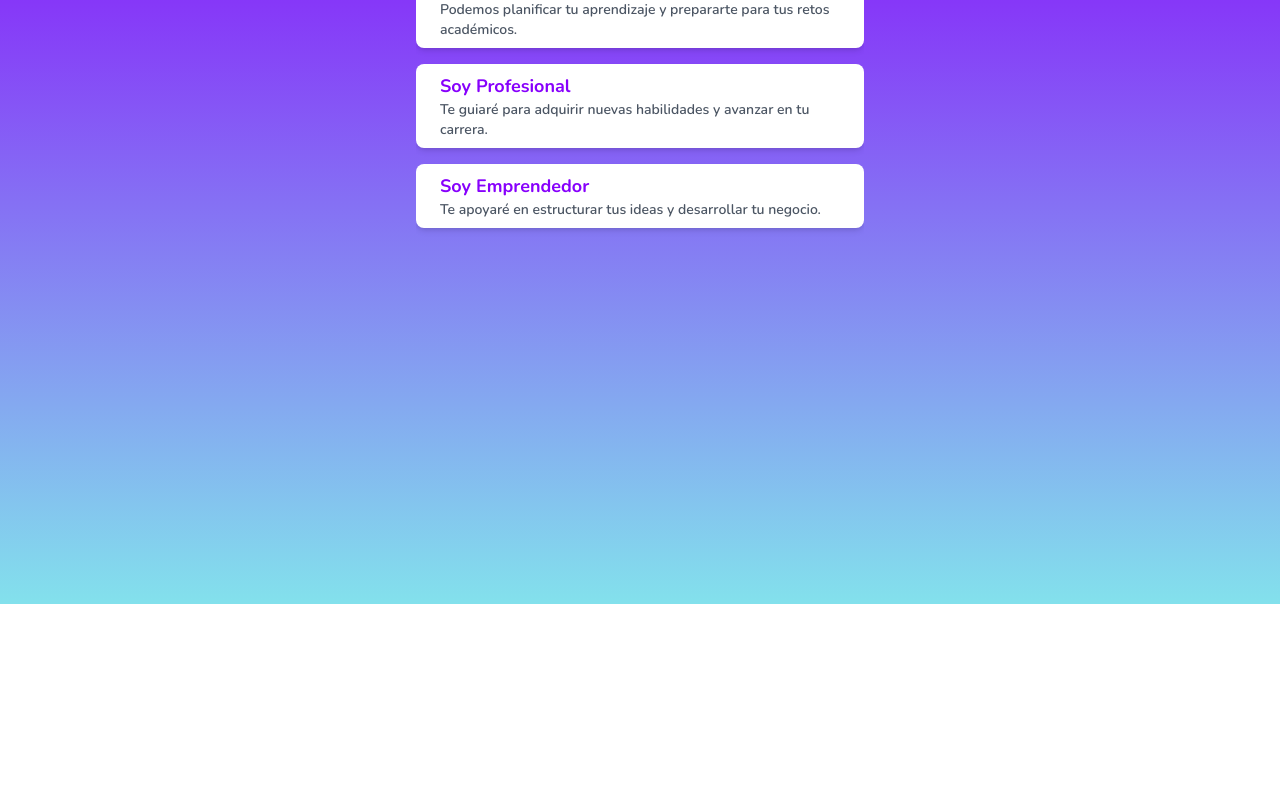
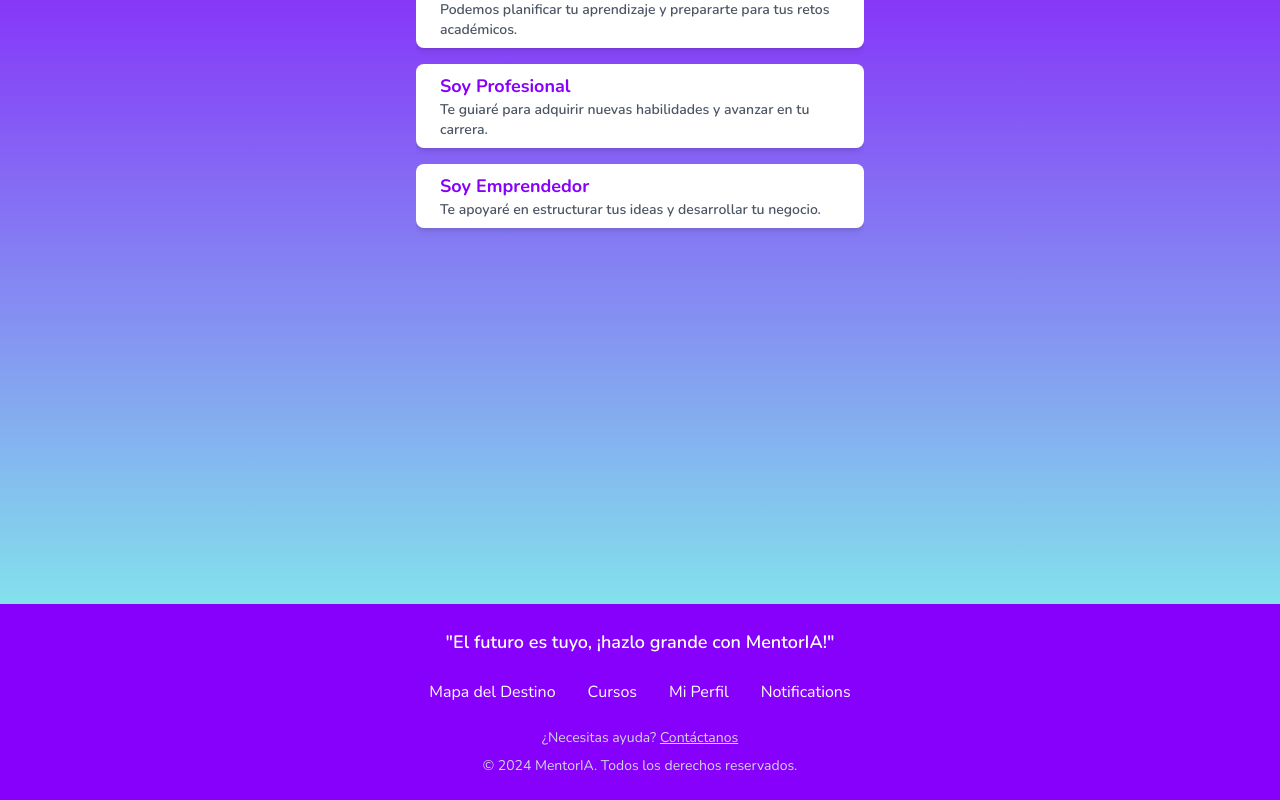
Before and after one commit to jlac8/mentoria, a React (Vite) app in the folder frontend/: page /chat in a window 1280 px wide. Shown: the part 252-1052 px from the top of the page. Before the commit the page ends 856 px from the top, so only its background shows below. Built offline with nearby package versions, Linux system fonts and the light colour scheme.

Commit message:
feat: :sparkles: add footer

```diff
--- a/frontend/src/App.jsx
+++ b/frontend/src/App.jsx
@@ -2,6 +2,7 @@ import { BrowserRouter as Router, Routes, Route } from "react-router-dom";
 import Homepage from "./pages/HomePage";
 import ChatPage from "./pages/ChatPage";
 import Header from "./components/layout/Header";
+import Footer from "./components/layout/Footer";
 
 function App() {
   const user = {
@@ -22,9 +23,12 @@ function App() {
         <Route
           path="/chat"
           element={
-            <div className="min-h-screen font-nunito">
+            <div className="min-h-screen font-nunito flex flex-col">
               <Header user={user} />
-              <ChatPage />
+              <div className="flex-1">
+                <ChatPage />
+              </div>
+              <Footer />
             </div>
           }
         />
--- a/frontend/src/components/layout/Footer.jsx
+++ b/frontend/src/components/layout/Footer.jsx
@@ -0,0 +1,41 @@
+const Footer = () => {
+  return (
+    <footer className="bg-primary text-white py-6 px-4">
+      {/* Frase Motivadora */}
+      <div className="text-center mb-6">
+        <p className="text-lg font-semibold">
+          "El futuro es tuyo, ¡hazlo grande con MentorIA!"
+        </p>
+      </div>
+
+      {/* Enlaces Rápidos */}
+      <div className="flex flex-col md:flex-row justify-center space-y-4 md:space-y-0 md:space-x-8 text-center">
+        <a href="/map" className="hover:underline">
+          Mapa del Destino
+        </a>
+        <a href="/courses" className="hover:underline">
+          Cursos
+        </a>
+        <a href="/future" className="hover:underline">
+          Mi Perfil
+        </a>
+        <a href="/notifications" className="hover:underline">
+          Notifications
+        </a>
+      </div>
+
+      {/* Contacto y Soporte */}
+      <div className="mt-6 text-center text-sm text-gray-300">
+        <p>
+          ¿Necesitas ayuda?{" "}
+          <a href="mailto:soporte@mentoria.com" className="underline">
+            Contáctanos
+          </a>
+        </p>
+        <p className="mt-2">© 2024 MentorIA. Todos los derechos reservados.</p>
+      </div>
+    </footer>
+  );
+};
+
+export default Footer;
```
